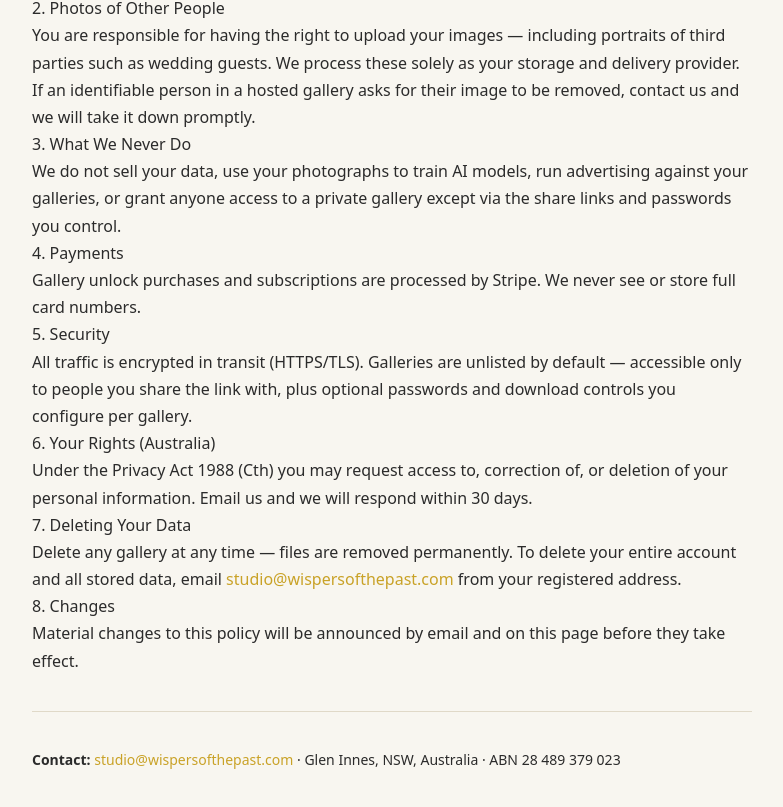
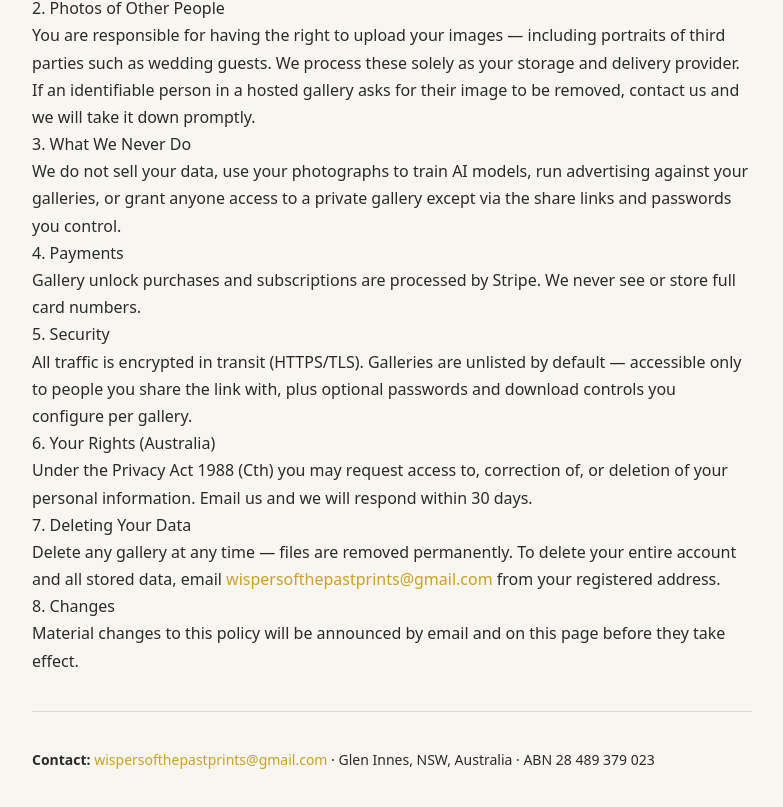
Before and after one commit to wispersofthepastprints-prog/ivory-galleries, a Next.js app: page /privacy in a window 1280 px wide. Shown: the part 319-1126 px from the top of the page, without its empty margins (248-1031 px from the left). Built offline with nearby package versions, Linux system fonts and the light colour scheme.

Commit message:
Correct contact email

```diff
--- a/src/app/privacy/page.tsx
+++ b/src/app/privacy/page.tsx
@@ -18,12 +18,12 @@ export default function Page() {
       <h2>6. Your Rights (Australia)</h2>
       <p>Under the Privacy Act 1988 (Cth) you may request access to, correction of, or deletion of your personal information. Email us and we will respond within 30 days.</p>
       <h2>7. Deleting Your Data</h2>
-      <p>Delete any gallery at any time — files are removed permanently. To delete your entire account and all stored data, email <a href="mailto:studio@wispersofthepast.com" style={{color:'#C9A227'}}>studio@wispersofthepast.com</a> from your registered address.</p>
+      <p>Delete any gallery at any time — files are removed permanently. To delete your entire account and all stored data, email <a href="mailto:wispersofthepastprints@gmail.com" style={{color:'#C9A227'}}>wispersofthepastprints@gmail.com</a> from your registered address.</p>
       <h2>8. Changes</h2>
       <p>Material changes to this policy will be announced by email and on this page before they take effect.</p>
 
       <hr style={{border:'none', borderTop:'1px solid #E0D9C8', margin:'36px 0'}} />
-      <p style={{fontSize:14}}><strong>Contact:</strong> <a href="mailto:studio@wispersofthepast.com" style={{color:'#C9A227'}}>studio@wispersofthepast.com</a> &middot; Glen Innes, NSW, Australia &middot; ABN 28 489 379 023</p>
+      <p style={{fontSize:14}}><strong>Contact:</strong> <a href="mailto:wispersofthepastprints@gmail.com" style={{color:'#C9A227'}}>wispersofthepastprints@gmail.com</a> &middot; Glen Innes, NSW, Australia &middot; ABN 28 489 379 023</p>
     </main>
   );
 }
--- a/src/app/terms/page.tsx
+++ b/src/app/terms/page.tsx
@@ -23,7 +23,7 @@ export default function Page() {
       <p>New South Wales, Australia.</p>
 
       <hr style={{border:'none', borderTop:'1px solid #E0D9C8', margin:'36px 0'}} />
-      <p style={{fontSize:14}}><strong>Contact:</strong> <a href="mailto:studio@wispersofthepast.com" style={{color:'#C9A227'}}>studio@wispersofthepast.com</a> &middot; Glen Innes, NSW, Australia &middot; ABN 28 489 379 023</p>
+      <p style={{fontSize:14}}><strong>Contact:</strong> <a href="mailto:wispersofthepastprints@gmail.com" style={{color:'#C9A227'}}>wispersofthepastprints@gmail.com</a> &middot; Glen Innes, NSW, Australia &middot; ABN 28 489 379 023</p>
     </main>
   );
 }
```
